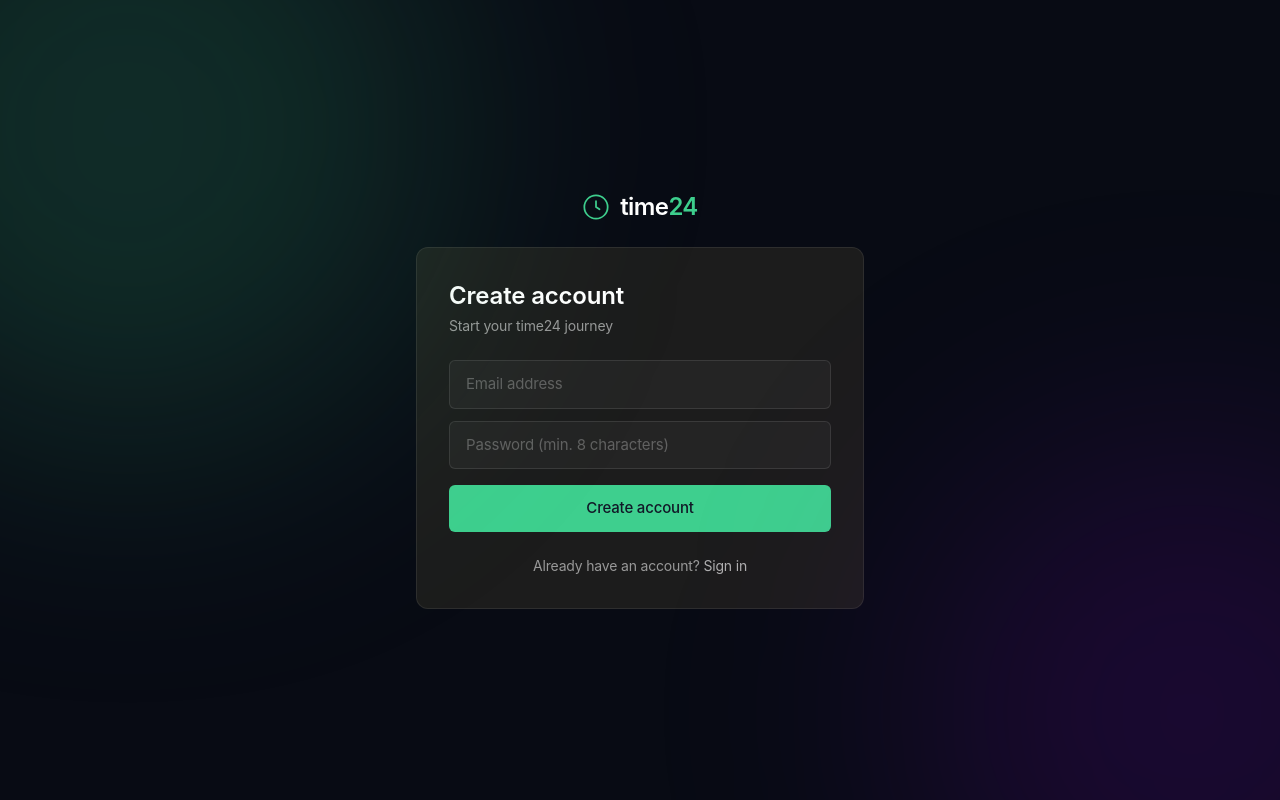
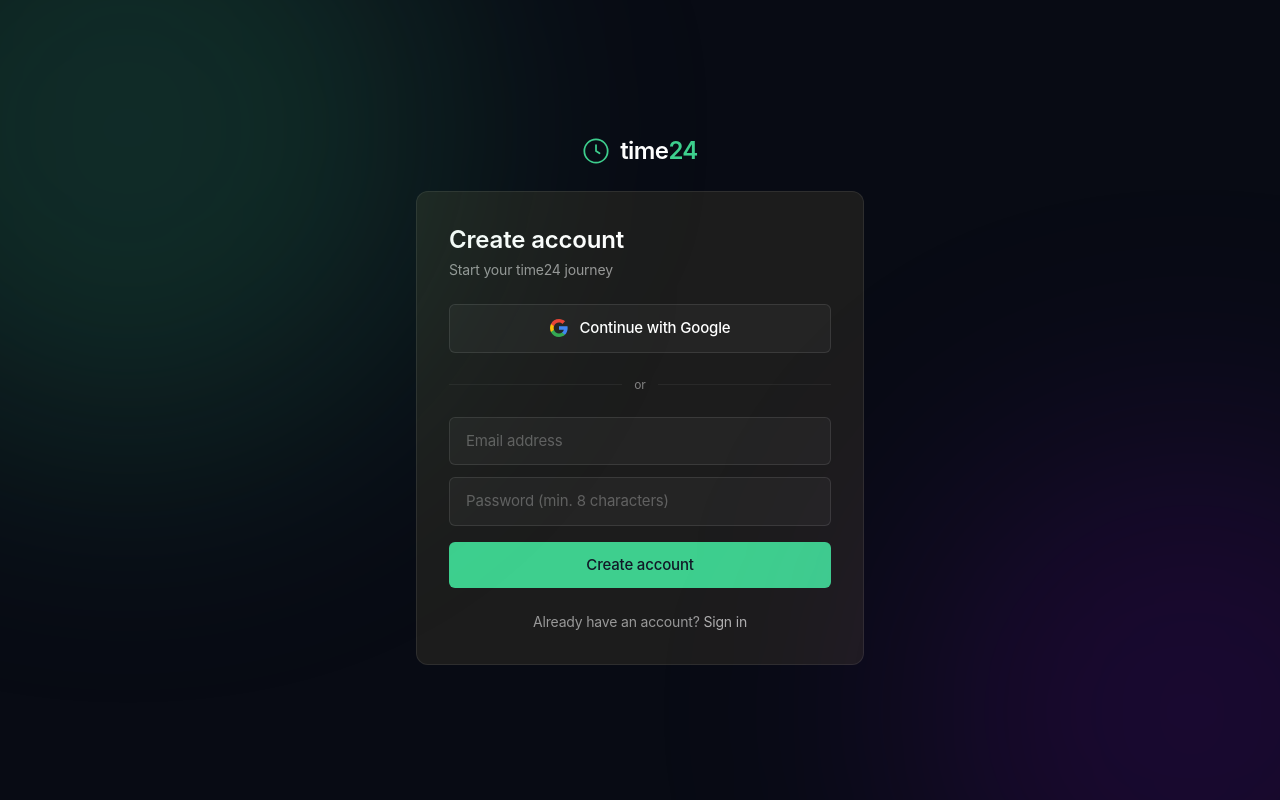
Before and after one commit to vchornyy12/time-app, a Next.js app: page /register in a window 1280 px wide. Built offline with nearby package versions, Linux system fonts and the light colour scheme.

Commit message:
Sign-up and calendar by default

```diff
--- a/app/(app)/settings/page.tsx
+++ b/app/(app)/settings/page.tsx
@@ -30,11 +30,12 @@
 
   const { data: integration } = await supabase
     .from('user_integrations')
-    .select('google_refresh_token')
+    .select('google_refresh_token, calendar_connected')
     .eq('user_id', user.id)
     .maybeSingle()
 
   const isConnected = !!integration?.google_refresh_token
+  const calendarConnected = integration?.calendar_connected ?? false
 
   return (
     <div className="max-w-2xl mx-auto">
@@ -49,6 +50,7 @@
         </h2>
         <GoogleCalendarCard
           isConnected={isConnected}
+          calendarConnected={calendarConnected}
           errorMessage={error ? (ERROR_MESSAGES[error] ?? 'Something went wrong.') : undefined}
           justConnected={connected === '1'}
         />
--- a/app/(auth)/login/page.tsx
+++ b/app/(auth)/login/page.tsx
@@ -40,6 +40,7 @@
       provider: 'google',
       options: {
         redirectTo: `${window.location.origin}/auth/callback`,
+        scopes: 'https://www.googleapis.com/auth/calendar.events',
       },
     })
 
--- a/app/(auth)/register/page.tsx
+++ b/app/(auth)/register/page.tsx
@@ -10,6 +10,7 @@
   const [password, setPassword] = useState('')
   const [error, setError] = useState<string | null>(null)
   const [loading, setLoading] = useState(false)
+  const [googleLoading, setGoogleLoading] = useState(false)
   const [success, setSuccess] = useState(false)
 
   async function handleSubmit(e: React.FormEvent) {
@@ -32,6 +33,25 @@
     } else {
       setSuccess(true)
       setLoading(false)
+    }
+  }
+
+  async function handleGoogle() {
+    setGoogleLoading(true)
+    setError(null)
+
+    const supabase = createClient()
+    const { error } = await supabase.auth.signInWithOAuth({
+      provider: 'google',
+      options: {
+        redirectTo: `${window.location.origin}/auth/callback`,
+        scopes: 'https://www.googleapis.com/auth/calendar.events',
+      },
+    })
+
+    if (error) {
+      setError(error.message)
+      setGoogleLoading(false)
     }
   }
 
@@ -67,6 +87,17 @@
           {error}
         </div>
       )}
+
+      <button onClick={handleGoogle} disabled={googleLoading} className="btn-glass">
+        {googleLoading ? <Loader2 className="w-4 h-4 animate-spin" /> : <GoogleIcon />}
+        Continue with Google
+      </button>
+
+      <div className="flex items-center gap-3">
+        <div className="flex-1 h-px" style={{ background: 'var(--nav-divider)' }} />
+        <span className="text-xs" style={{ color: 'var(--text-muted)' }}>or</span>
+        <div className="flex-1 h-px" style={{ background: 'var(--nav-divider)' }} />
+      </div>
 
       <form onSubmit={handleSubmit} className="flex flex-col gap-3">
         <input
@@ -105,3 +136,26 @@
     </div>
   )
 }
+
+function GoogleIcon() {
+  return (
+    <svg width="18" height="18" viewBox="0 0 18 18" fill="none" aria-hidden="true">
+      <path
+        d="M17.64 9.2c0-.637-.057-1.251-.164-1.84H9v3.481h4.844a4.14 4.14 0 0 1-1.796 2.716v2.259h2.908C16.658 14.013 17.64 11.705 17.64 9.2z"
+        fill="#4285F4"
+      />
+      <path
+        d="M9 18c2.43 0 4.467-.806 5.956-2.18l-2.908-2.259c-.806.54-1.837.86-3.048.86-2.344 0-4.328-1.584-5.036-3.711H.957v2.332A8.997 8.997 0 0 0 9 18z"
+        fill="#34A853"
+      />
+      <path
+        d="M3.964 10.71A5.41 5.41 0 0 1 3.682 9c0-.593.102-1.17.282-1.71V4.958H.957A8.996 8.996 0 0 0 0 9c0 1.452.348 2.827.957 4.042l3.007-2.332z"
+        fill="#FBBC05"
+      />
+      <path
+        d="M9 3.58c1.321 0 2.508.454 3.44 1.345l2.582-2.58C13.463.891 11.426 0 9 0A8.997 8.997 0 0 0 .957 4.958L3.964 7.29C4.672 5.163 6.656 3.58 9 3.58z"
+        fill="#EA4335"
+      />
+    </svg>
+  )
+}
--- a/app/api/google/auth/route.ts
+++ b/app/api/google/auth/route.ts
@@ -13,8 +13,12 @@
     return NextResponse.redirect(new URL('/login', request.url))
   }
 
-  const origin = new URL(request.url).origin
+  const { origin, searchParams } = new URL(request.url)
   const redirectUri = `${origin}/api/google/callback`
+  const next = searchParams.get('next') ?? '/settings'
+
+  // Encode userId + post-OAuth destination in state for CSRF check + redirect
+  const state = `${user.id}|${encodeURIComponent(next)}`
 
   const params = new URLSearchParams({
     client_id: process.env.GOOGLE_CLIENT_ID!,
@@ -23,7 +27,7 @@
     scope: SCOPES.join(' '),
     access_type: 'offline',  // ensures a refresh_token is returned
     prompt: 'consent',       // force consent screen so refresh_token is always present
-    state: user.id,          // basic CSRF: verified in the callback
+    state,
   })
 
   return NextResponse.redirect(
--- a/app/auth/callback/route.ts
+++ b/app/auth/callback/route.ts
@@ -8,8 +8,42 @@
 
   if (code) {
     const supabase = await createClient()
-    const { error } = await supabase.auth.exchangeCodeForSession(code)
+    const { data, error } = await supabase.auth.exchangeCodeForSession(code)
+
     if (!error) {
+      const providerRefreshToken = data?.session?.provider_refresh_token
+
+      if (providerRefreshToken) {
+        // Google granted calendar access alongside auth — store the token immediately.
+        const userId = data.session?.user?.id
+        if (userId) {
+          await supabase
+            .from('user_integrations')
+            .upsert(
+              {
+                user_id: userId,
+                google_refresh_token: providerRefreshToken,
+                google_calendar_id: 'primary',
+                calendar_connected: true,
+              },
+              { onConflict: 'user_id' }
+            )
+        }
+        return NextResponse.redirect(`${origin}${next}`)
+      }
+
+      // No provider token — for new users, send them through the dedicated
+      // Google Calendar OAuth so they can optionally grant calendar access.
+      const user = data?.session?.user
+      if (user) {
+        const isNewUser = Date.now() - new Date(user.created_at).getTime() < 60_000
+        if (isNewUser) {
+          return NextResponse.redirect(
+            `${origin}/api/google/auth?next=${encodeURIComponent(next)}`
+          )
+        }
+      }
+
       // `next` defaults to /inbox; password-reset flow passes next=/update-password
       return NextResponse.redirect(`${origin}${next}`)
     }
--- a/components/settings/GoogleCalendarCard.tsx
+++ b/components/settings/GoogleCalendarCard.tsx
@@ -7,12 +7,14 @@
 
 interface GoogleCalendarCardProps {
   isConnected: boolean
+  calendarConnected: boolean
   errorMessage?: string
   justConnected?: boolean
 }
 
 export function GoogleCalendarCard({
   isConnected,
+  calendarConnected,
   errorMessage,
   justConnected,
 }: GoogleCalendarCardProps) {
@@ -26,6 +28,9 @@
     })
   }
 
+  // True connected state: has a refresh token AND calendar scope was granted
+  const fullyConnected = isConnected && calendarConnected
+
   return (
     <div
       className="px-5 py-5 rounded-xl"
@@ -35,7 +40,6 @@
       <div className="flex items-start justify-between gap-4">
         <div>
           <div className="flex items-center gap-2.5 mb-1">
-            {/* Google Calendar icon */}
             <svg className="w-5 h-5 flex-shrink-0" viewBox="0 0 24 24" aria-hidden="true">
               <path
                 fill="#4285F4"
@@ -59,7 +63,7 @@
         </div>
 
         {/* Status badge */}
-        {isConnected ? (
+        {fullyConnected ? (
           <span className="flex-shrink-0 flex items-center gap-1.5 text-xs px-2.5 py-1 rounded-full bg-emerald-500/12 border border-emerald-500/20 text-emerald-600 dark:text-emerald-400">
             <CheckCircle2 className="w-3 h-3" />
             Connected
@@ -94,7 +98,7 @@
 
       {/* Actions */}
       <div className="mt-4">
-        {isConnected ? (
+        {fullyConnected ? (
           <button
             onClick={handleDisconnect}
             disabled={isPending}
@@ -106,11 +110,9 @@
             }}
             onMouseEnter={(e) => {
               e.currentTarget.style.color = 'var(--text-secondary)'
-              e.currentTarget.style.background = 'var(--bg-surface-hover)'
             }}
             onMouseLeave={(e) => {
               e.currentTarget.style.color = 'var(--text-tertiary)'
-              e.currentTarget.style.background = 'var(--bg-surface-hover)'
             }}
           >
             {isPending ? (
--- a/lib/actions/calendar.ts
+++ b/lib/actions/calendar.ts
@@ -381,7 +381,7 @@
 
   await supabase
     .from('user_integrations')
-    .update({ google_refresh_token: null, google_calendar_id: null })
+    .update({ google_refresh_token: null, google_calendar_id: null, calendar_connected: false })
     .eq('user_id', user.id)
 
   revalidatePath('/settings')
--- a/lib/types/index.ts
+++ b/lib/types/index.ts
@@ -62,5 +62,6 @@
   user_id: string
   google_refresh_token: string | null
   google_calendar_id: string | null
+  calendar_connected: boolean
   created_at: string
 }
```
Also changed, not shown: app/api/google/callback/route.ts (+22 -4 lines), app/logo.png (added), 1 other file (tests, documents, lock files or other folders).
